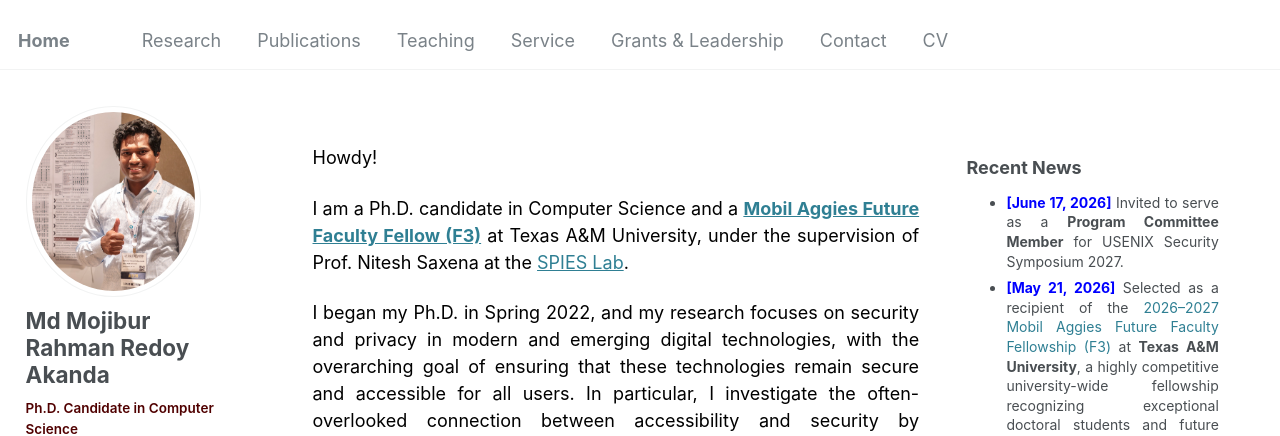
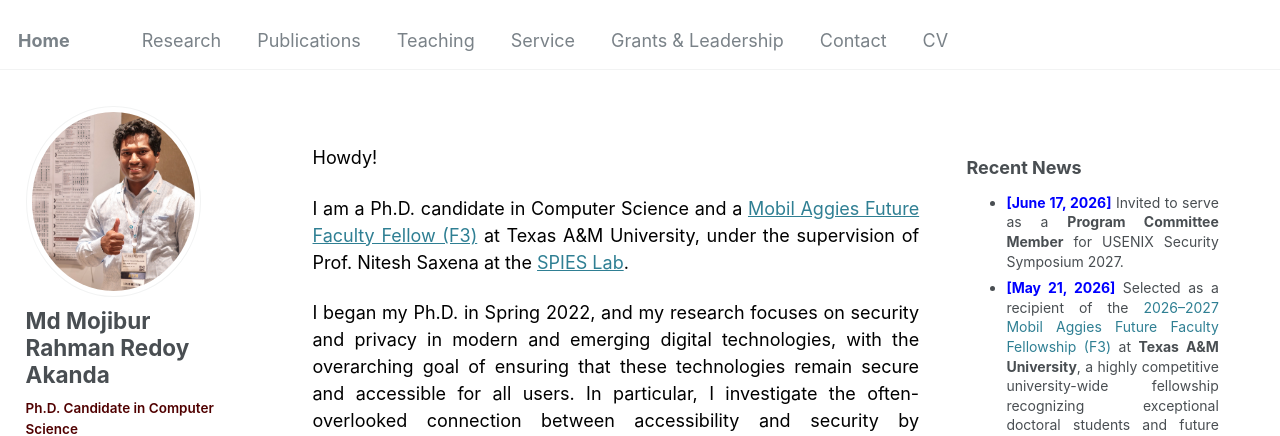
Before and after one commit to redoyakanda/redoyakanda.github.io, a Jekyll site: the page built from _pages/about.md, in a window 1280 px wide. Shown: the top 436 px of the page. Built offline with Jekyll 4.4.1, drawn with Linux system fonts in a browser that asks for light colours; some web fonts are replaced.

```diff
--- a/_pages/about.md
+++ b/_pages/about.md
@@ -20,7 +20,7 @@ redirect_from:
 
   <p>
 
-I am a Ph.D. candidate in Computer Science and a <a href="https://grad.tamu.edu/aggie-life/news/2026/9/five-doctoral-candidates-named-2026-2027-mobil-aggies-future-faculty-fellows.html" target="_blank"><b>Mobil Aggies Future Faculty Fellow (F3)</b></a> at Texas A&M University, under the supervision of Prof. Nitesh Saxena at the <a href="https://spies.engr.tamu.edu/" target="_blank">SPIES Lab</a>.
+I am a Ph.D. candidate in Computer Science and a <a href="https://grad.tamu.edu/aggie-life/news/2026/9/five-doctoral-candidates-named-2026-2027-mobil-aggies-future-faculty-fellows.html" target="_blank">Mobil Aggies Future Faculty Fellow (F3)</a> at Texas A&M University, under the supervision of Prof. Nitesh Saxena at the <a href="https://spies.engr.tamu.edu/" target="_blank">SPIES Lab</a>.
   </p>
 
   <p>
```
